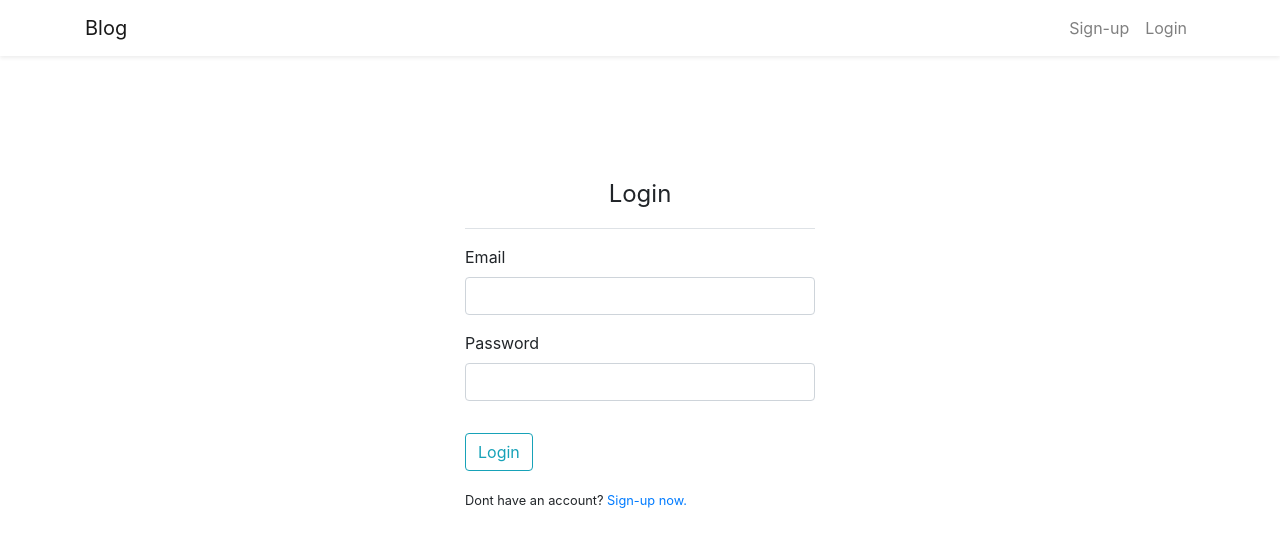
After one commit to Code-Institute-Submissions/blog-1, a Flask app: page /login in a window 1280 px wide. The commit adds this page. Shown: the top 547 px of the page. Run offline with Flask 2, Linux system fonts and the light colour scheme; some libraries are stand-ins or nearby versions.

Commit message:
Created layout for login form.

```diff
--- a/blog/__init__.py
+++ b/blog/__init__.py
@@ -3,10 +3,12 @@ from blog.config import Config
 
 def create_app(config_class=Config):
     from blog.main.routes import main
+    from blog.users.routes import users
 
     app = Flask(__name__)
     app.config.from_object(Config)
 
     app.register_blueprint(main)
+    app.register_blueprint(users)
 
     return app
--- a/blog/config.py
+++ b/blog/config.py
@@ -1,2 +1,4 @@
+import os
+
 class Config:
-    pass
+    SECRET_KEY = os.environ.get('SECRET_KEY')
--- a/blog/static/styles/main.css
+++ b/blog/static/styles/main.css
@@ -0,0 +1,3 @@
+.login-form {
+    margin-top: 15vh;
+}
--- a/blog/templates/layout.html
+++ b/blog/templates/layout.html
@@ -13,8 +13,6 @@
   <!-- Google Material Icons -->
   <link href="https://fonts.googleapis.com/icon?family=Material+Icons" rel="stylesheet">
 
-  <!-- Custom CSS -->
-  <link rel="stylesheet" href="{{ url_for('static', filename='styles/reset.css') }}" type="text/css">
   <link rel="stylesheet" href="{{ url_for('static', filename='styles/main.css') }}" type="text/css">
 
   <title>Blog</title>
@@ -23,15 +21,16 @@
 <body>
   <nav class="navbar navbar-expand-sm navbar-light shadow-sm bg-white">
     <div class="container">
-      <a href="#" class="navbar-brand mx-auto">Blog</a>
+      <a href="{{ url_for('main.home') }}" class="navbar-brand mx-auto">Blog</a>
       <div class="collapse navbar-collapse">
         <ul class="navbar-nav ml-auto">
           <li class="nav-item"><a class="nav-link" href="">Sign-up</a></li>
-          <li class="nav-item"><a class="nav-link" href="">Login</a></li>
+          <li class="nav-item"><a class="nav-link" href="{{ url_for('users.login') }}">Login</a></li>
         </ul>
       </div>
     </div>
   </nav>
+
   {% block content %}
   {% endblock content %}
 
--- /dev/null
+++ b/blog/templates/users/login.html
@@ -0,0 +1,28 @@
+{% extends "layout.html" %}
+
+{% block content %}
+<div class="container login-form">
+    <div class="row">
+        <div class="col-md-4 mx-auto">
+            <form action="">
+                {{ form.hidden_tag() }}
+                <fieldset class="form-group">
+                    <legend class="text-center border-bottom mb-3 pb-3">Login</legend>
+                    <div class="form-group">
+                        {{ form.email.label(class="form-control-label") }}
+                        {{ form.email(class="form-control") }}
+                    </div>
+                    <div class="form-group">
+                        {{ form.password.label(class="form-control-label") }}
+                        {{ form.password(class="form-control") }}
+                    </div>
+                </fieldset>
+                <div class="form-group">
+                    {{ form.submit(class="btn btn-outline-info") }}
+                </div>
+            </form>
+            <span><small>Dont have an account? <a href="#">Sign-up now.</a></small></span>
+        </div>
+    </div>
+</div>
+{% endblock content %}
--- /dev/null
+++ b/blog/users/forms.py
@@ -0,0 +1,14 @@
+from flask_wtf import FlaskForm
+from wtforms import StringField, PasswordField, SubmitField
+from wtforms.validators import DataRequired, Email, Length
+
+class LoginForm(FlaskForm):
+    email = StringField(
+        "Email",
+        validators=[DataRequired(), Email()]
+    )
+    password = PasswordField(
+        "Password",
+        validators=[DataRequired(), Length(min=8, max=32)]
+    )
+    submit = SubmitField("Login")
--- /dev/null
+++ b/blog/users/routes.py
@@ -0,0 +1,9 @@
+from flask import Blueprint, render_template
+from blog.users.forms import LoginForm
+
+users = Blueprint("users", __name__)
+
+@users.route("/login")
+def login():
+    form = LoginForm()
+    return render_template("users/login.html", form=form)
```
Also changed, not shown: blog/static/styles/reset.css (deleted, +0 -48 lines), blog/users/__init__.py (added), 2 other files.
